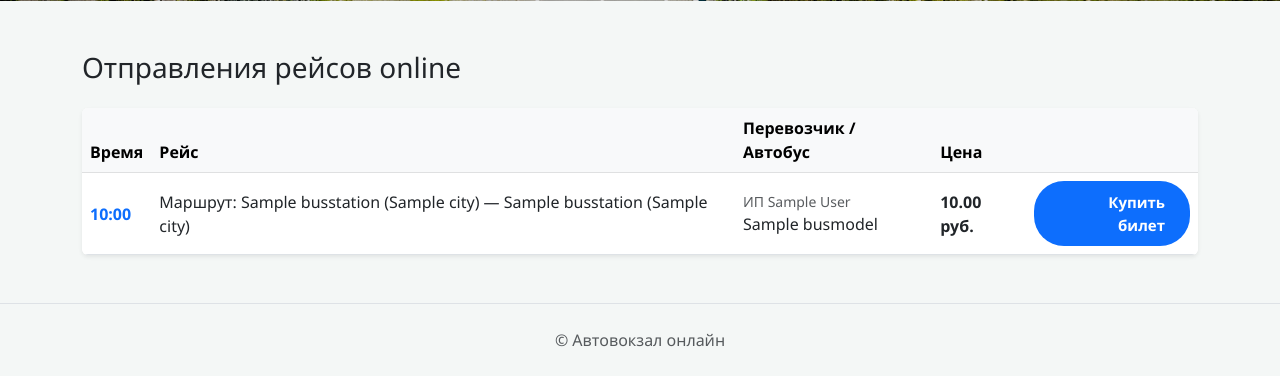
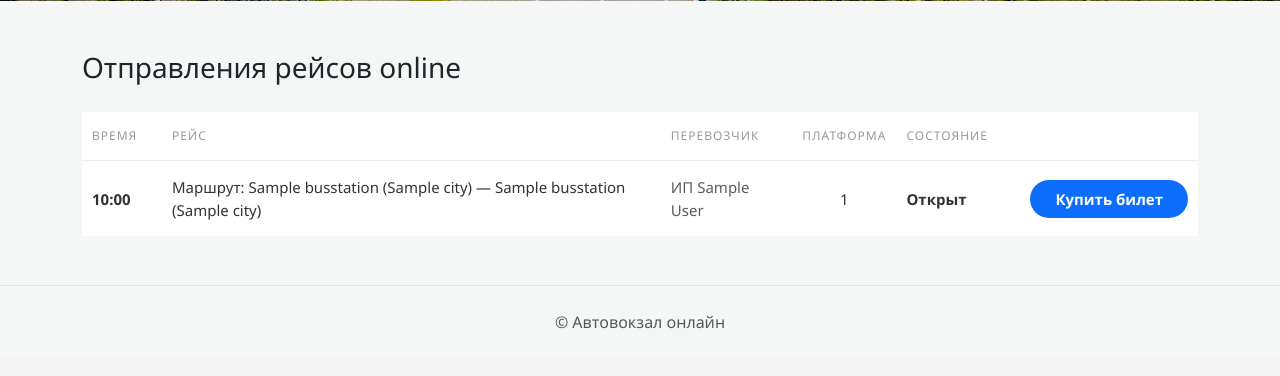
Before and after one commit to den-zl/Avtovokzal_curse_project_db, a Django app: page / in a window 1280 px wide. Shown: the part 721-1097 px from the top of the page. After the commit the page ends 1050 px from the top, so only its background shows below. Run offline with Django 4.2, Linux system fonts and the light colour scheme; tables that the repository leaves empty hold one stand-in row (values such as "Sample post").

Commit message:
Refactored trip listing with the addition of states and platforms

```diff
--- a/station/models.py
+++ b/station/models.py
@@ -71,16 +71,25 @@ class Route(models.Model):
         verbose_name = "Маршрут"
         verbose_name_plural = "Маршруты"
 
+
 class Trip(models.Model):
     route = models.ForeignKey(Route, on_delete=models.CASCADE, verbose_name="Маршрут")
     bus = models.ForeignKey(Bus, on_delete=models.CASCADE, verbose_name="Автобус")
     driver = models.ForeignKey(Driver, on_delete=models.SET_NULL, null=True, verbose_name="Водитель")
-    departure_time = models.DateTimeField(verbose_name="Дата и время отправления")
-    arrival_time = models.DateTimeField(verbose_name="Дата и время прибытия (расчетное)")
+    departure_time = models.DateTimeField(verbose_name="Время отправления")
+    arrival_time = models.DateTimeField(verbose_name="Время прибытия")
     price = models.DecimalField(max_digits=10, decimal_places=2, verbose_name="Цена билета")
+    platform = models.IntegerField(default=1, verbose_name="Платформа")
+
+    STATUS_CHOICES = (
+        ('open', 'Открыт'),
+        ('sent', 'Отправлен'),
+        ('cancelled', 'Отменён перевозчиком'),
+    )
+    status = models.CharField(max_length=20, choices=STATUS_CHOICES, default='open', verbose_name="Состояние")
 
     def __str__(self):
-        return f"Рейс на {self.departure_time} по {self.route}"
+        return f"{self.route} ({self.departure_time.strftime('%H:%M')})"
 
     class Meta:
         verbose_name = "Рейс"
@@ -116,7 +125,6 @@ class Ticket(models.Model):
         verbose_name = "Билет"
         verbose_name_plural = "Билеты"
 
-# Оплата
 class Payment(models.Model):
     ticket = models.OneToOneField(Ticket, on_delete=models.CASCADE, verbose_name="К билету №")
     amount = models.DecimalField(max_digits=10, decimal_places=2, verbose_name="Сумма к оплате")
@@ -131,7 +139,6 @@ class Payment(models.Model):
         verbose_name = "Платеж"
         verbose_name_plural = "Платежи"
 
-# Отзывы и жалобы
 class Review(models.Model):
     user = models.ForeignKey(User, on_delete=models.CASCADE, verbose_name="Автор")
     trip = models.ForeignKey(Trip, on_delete=models.CASCADE, verbose_name="Поездка")
--- a/station/templates/station/base.html
+++ b/station/templates/station/base.html
@@ -134,6 +134,44 @@
             background-color: #0056b3;
             box-shadow: 0 4px 12px rgba(13, 110, 253, 0.3);
         }
+
+        .table-trips {
+            width: 100%;
+            background: white;
+            border-collapse: collapse;
+            margin-top: 20px;
+        }
+
+        .table-trips thead th {
+            font-size: 12px;
+            font-weight: 400;
+            color: #999;
+            text-transform: uppercase;
+            letter-spacing: 1px;
+            padding: 15px 10px;
+            border-bottom: 1px solid #eee;
+        }
+
+        .table-trips tbody tr {
+            border-bottom: 1px solid #f9f9f9;
+            transition: background 0.2s;
+        }
+        .table-trips tbody tr:hover { background: #fcfdfe; }
+
+        .table-trips td {
+            padding: 15px 10px;
+            font-size: 15px;
+            color: #333;
+            vertical-align: middle;
+        }
+
+        .time-col { font-weight: 700; width: 80px; }
+
+        .status-open { color: #333; font-weight: 600; }
+        .status-sent { color: #aaa; }
+        .status-cancelled { color: #dc3545; }
+
+        .platform-col { width: 100px; text-align: center; }
     </style>
 </head>
 <body>
--- a/station/templates/station/index.html
+++ b/station/templates/station/index.html
@@ -40,35 +40,54 @@
 </div>
 
 <div class="container mt-5">
-    <h3 class="mb-4">Отправления рейсов online</h3>
-    <div class="table-responsive bg-white rounded shadow-sm">
-        <table class="table table-hover align-middle mb-0">
-            <thead class="table-light">
+    <h3 class>Отправления рейсов online</h3>
+
+    <div class="table-responsive">
+        <table class="table-trips">
+            <thead>
                 <tr>
                     <th>Время</th>
                     <th>Рейс</th>
-                    <th>Перевозчик / Автобус</th>
-                    <th>Цена</th>
+                    <th>Перевозчик</th>
+                    <th class="text-center">Платформа</th>
+                    <th>Состояние</th>
                     <th></th>
                 </tr>
             </thead>
             <tbody>
                 {% for trip in trips %}
                 <tr>
-                    <td class="fw-bold text-primary">{{ trip.departure_time|date:"H:i" }}</td>
+                    <td class="time-col">{{ trip.departure_time|date:"H:i" }}</td>
+
                     <td>{{ trip.route }}</td>
+
+                    <td class="text-muted">
+                        {% if trip.driver %}ИП {{ trip.driver.full_name }}{% else %}---{% endif %}
+                    </td>
+
+                    <td class="platform-col">{{ trip.platform }}</td>
+
                     <td>
-                        <small class="text-muted d-block">ИП {{ trip.driver.full_name }}</small>
-                        <span>{{ trip.bus.model.name }}</span>
+                        {% if trip.status == 'open' %}
+                            <span class="status-open">Открыт</span>
+                        {% elif trip.status == 'boarding' %}
+                            <span class="status-boarding">Идёт посадка</span>
+                        {% elif trip.status == 'sent' %}
+                            <span class="status-sent">Отправлен</span>
+                        {% else %}
+                            <span class="status-cancelled">Отменён перевозчиком</span>
+                        {% endif %}
                     </td>
-                    <td class="fw-bold">{{ trip.price }} руб.</td>
-                    <td class="text-end">
-                        <a href="{% url 'buy_ticket' trip.id %}" class="btn-buy-ticket">Купить билет</a>
+
+                    <td class="text-end" style="width: 200px;">
+                        {% if trip.status == 'open' or trip.status == 'boarding' %}
+                            <a href="{% url 'buy_ticket' trip.id %}" class="btn-buy-ticket py-2">Купить билет</a>
+                        {% endif %}
                     </td>
                 </tr>
                 {% empty %}
                 <tr>
-                    <td colspan="5" class="text-center py-5">Рейсов на сегодня пока нет.</td>
+                    <td colspan="6" class="text-center py-5 text-muted">По вашему запросу рейсов не найдено.</td>
                 </tr>
                 {% endfor %}
             </tbody>
--- a/station/views.py
+++ b/station/views.py
@@ -5,6 +5,7 @@ from django.contrib.auth import login
 from django.shortcuts import redirect
 from django.contrib.auth.decorators import login_required
 from django.db.models import Q
+from django.utils import timezone
 import random
 
 def index(request):
@@ -41,6 +42,7 @@ def register(request):
     else:
         form = UserCreationForm()
     return render(request, 'registration/register.html', {'form': form})
+
 @login_required
 def buy_ticket(request, trip_id):
     trip = Trip.objects.get(id=trip_id)
@@ -52,7 +54,6 @@ def buy_ticket(request, trip_id):
     )
 
     Payment.objects.create(ticket=ticket, amount=trip.price, is_paid=True)
-
     return redirect('profile')
 
 @login_required
```
Also changed, not shown: station/migrations/0002_trip_status.py (added), station/migrations/0003_trip_platform_alter_trip_arrival_time_and_more.py (added).
